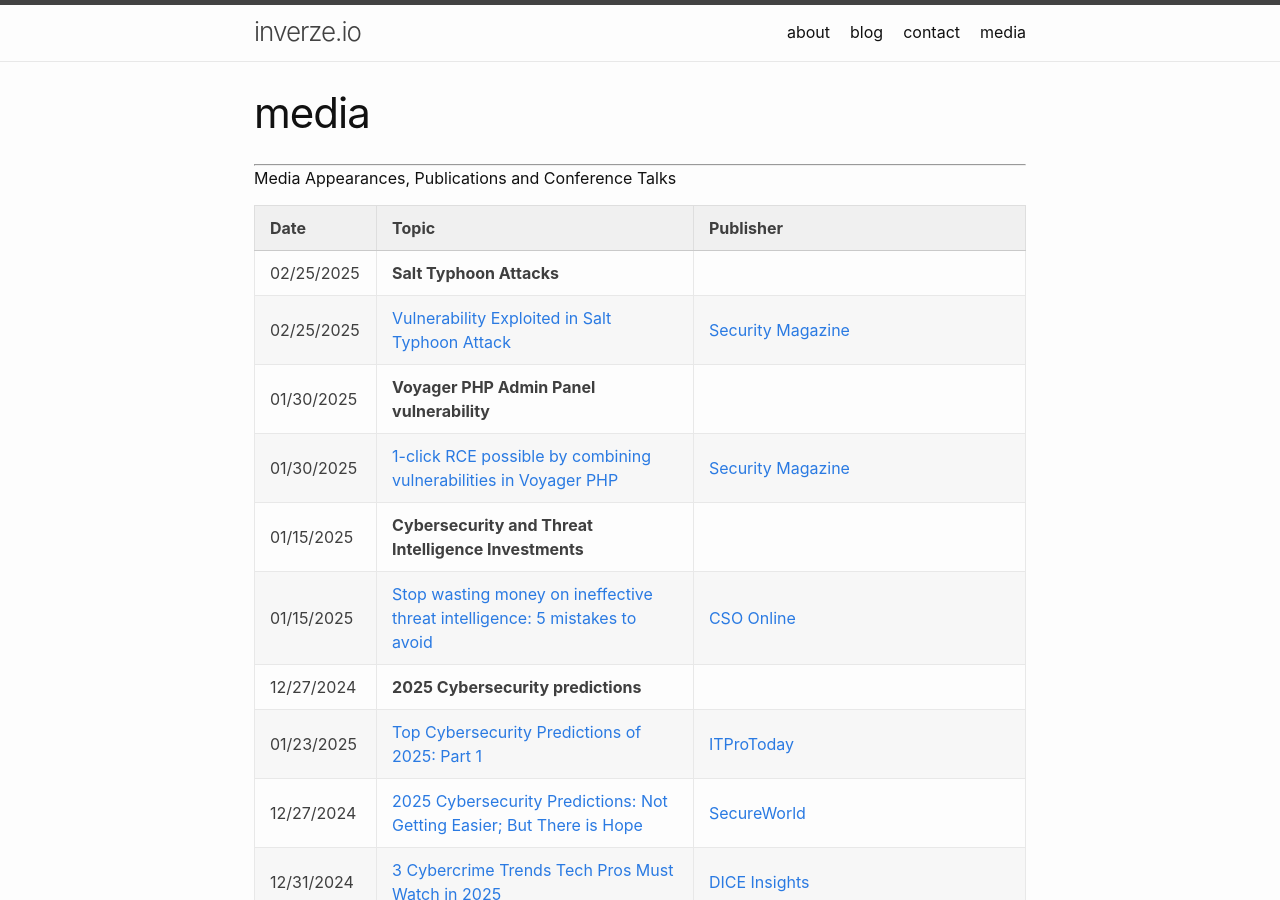
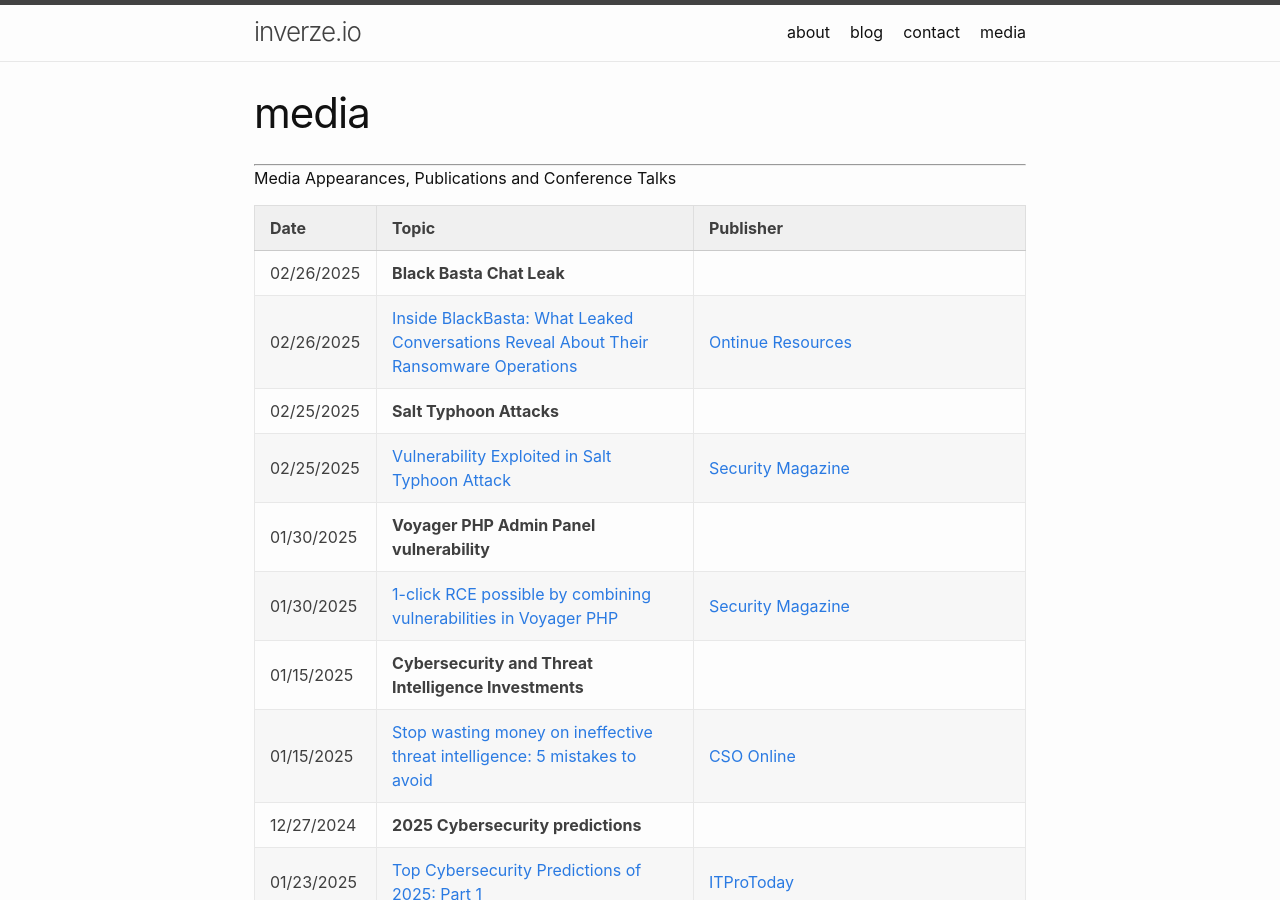
Before and after one commit to inverzeio/blog, a Jekyll site: the page built from media.md, in a window 1280 px wide and 900 px high. Built offline with Jekyll 4.4.1, drawn with Linux system fonts in a browser that asks for light colours.

Commit message:
Update media.md

```diff
--- a/media.md
+++ b/media.md
@@ -9,6 +9,8 @@
 
 | Date | Topic | Publisher |
 | ------------- | :------------- | :------------- |
+| 02/26/2025 | **Black Basta Chat Leak** |
+| 02/26/2025 | [Inside BlackBasta: What Leaked Conversations Reveal About Their Ransomware Operations](https://www.ontinue.com/resource/inside-black-basta-leaked-coversations/) | [Ontinue Resources](https://www.ontinue.com/resources/) |
 | 02/25/2025 | **Salt Typhoon Attacks** |
 | 02/25/2025 | [Vulnerability Exploited in Salt Typhoon Attack](https://www.securitymagazine.com/articles/101419-7-year-old-vulnerability-exploited-in-salt-typhoon-attack) | [Security Magazine](https://www.securitymagazine.com) |
 | 01/30/2025 | **Voyager PHP Admin Panel vulnerability** |
```
